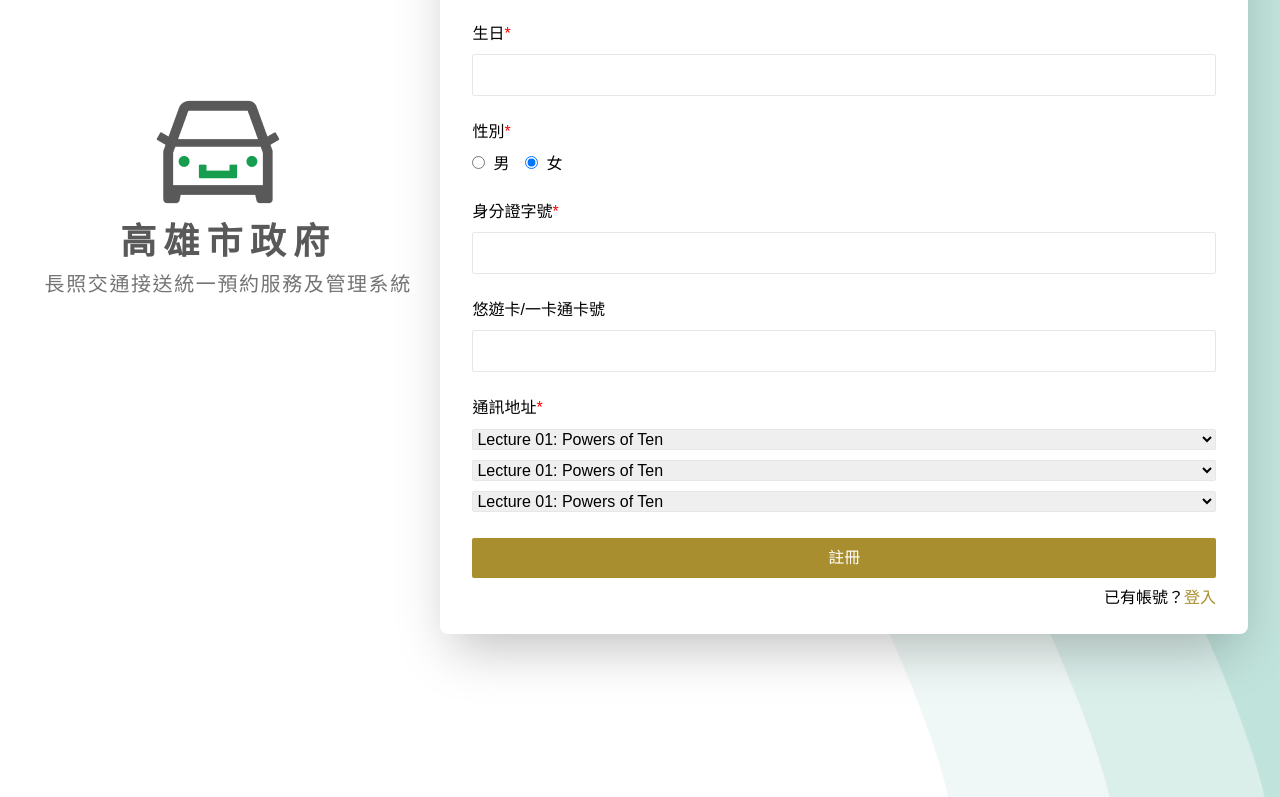
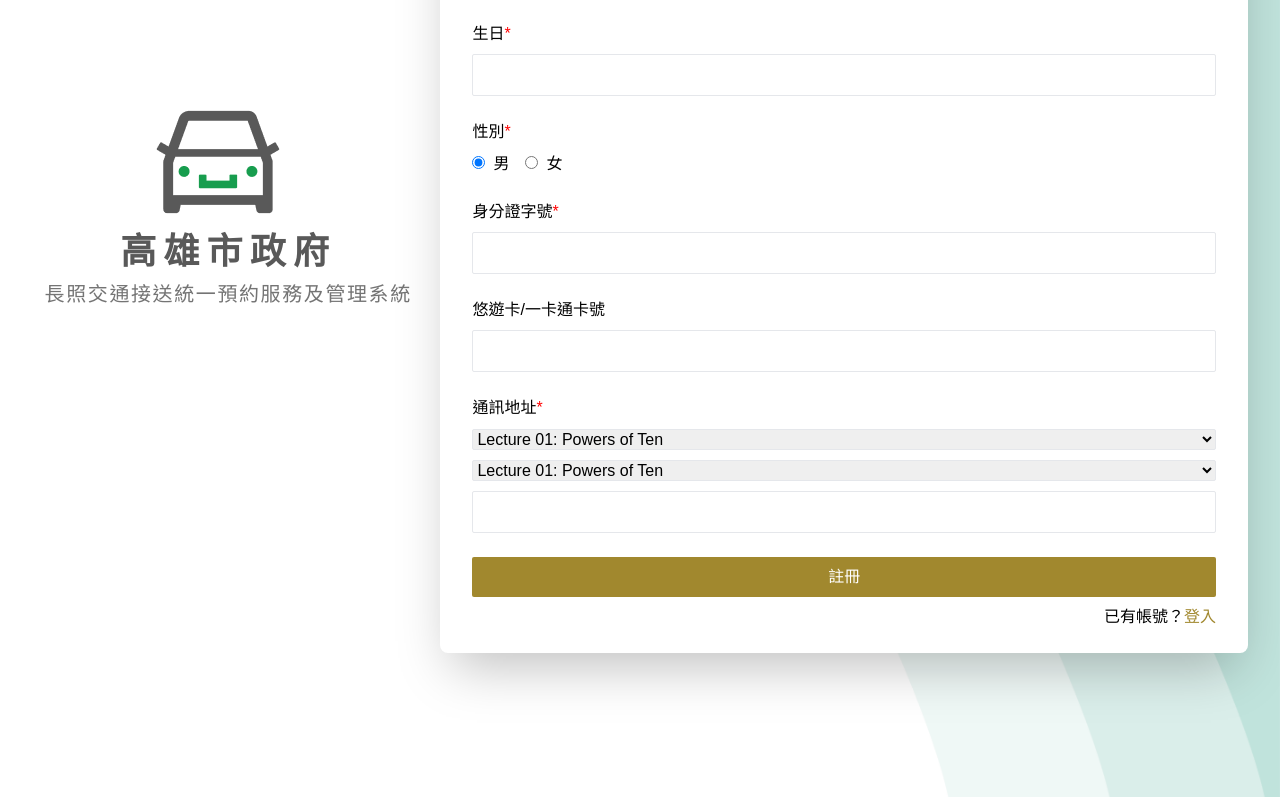
Before and after one commit to kayac-chang/vehicle-dispatch-system, a Next.js app: page /client/registration in a window 1280 px wide. Shown: the part 486-1283 px from the top of the page. Built offline with nearby package versions, Linux system fonts and the light colour scheme; what @tailwindcss/custom-forms, @whiterussianstudio/tailwind-easing would draw is missing.

Commit message:
refactor select

```diff
--- a/components/atoms/Form.tsx
+++ b/components/atoms/Form.tsx
@@ -9,14 +9,17 @@ import {
 } from "react";
 import { Path, UseFormRegister, FieldError } from "react-hook-form";
 
-type TextInputProps<T> = {
-  type: "text" | "password";
+type CommonProps<T> = {
   name: Path<T>;
   register: UseFormRegister<T>;
+  label?: string;
+  required?: string | boolean;
+};
+
+type TextInputProps<T> = CommonProps<T> & {
+  type: "text" | "password";
   icon?: ReactNode;
-  label?: string;
   error?: FieldError;
-  required?: string | boolean;
   describedby?: string;
   children?: ReactNode;
 };
@@ -53,6 +56,7 @@ function TextInput<T>({
 
   return (
     <div className="flex flex-col justify-center relative">
+      {label && (
         <Label
           active={hasValue || isFocus}
           name={name}
@@ -60,6 +64,7 @@ function TextInput<T>({
           label={label}
           required={required}
         />
+      )}
 
       <input
         id={name}
@@ -85,7 +90,7 @@ function TextInput<T>({
 }
 
 type LabelProps = {
-  label?: string;
+  label: string;
   name: string;
   active: boolean;
   icon?: ReactNode;
@@ -146,19 +151,12 @@ function Password<T>({ type, ...props }: TextInputProps<T>) {
   );
 }
 
-type RadioProps<T> = {
-  type: "radio";
-  name: Path<T>;
-  register: UseFormRegister<T>;
-  label?: string;
+type FieldSetProps = {
+  label: string;
   required?: string | boolean;
-  options: {
-    id: string;
-    value: string;
-    label: string;
-  }[];
+  children?: ReactNode;
 };
-function Radio<T>({ register, name, required, label, options }: RadioProps<T>) {
+function FieldSet({ label, required, children }: FieldSetProps) {
   return (
     <fieldset>
       <div className="flex mb-2">
@@ -171,6 +169,29 @@ function Radio<T>({ register, name, required, label, options }: RadioProps<T>) {
         )}
       </div>
 
+      {children}
+    </fieldset>
+  );
+}
+
+type RadioProps<T> = CommonProps<T> & {
+  type: "radio";
+  value?: string;
+  options: {
+    id: string;
+    value: string;
+    label: string;
+  }[];
+};
+function Radio<T>({
+  register,
+  name,
+  required,
+  label,
+  options,
+  value: current = options[0].value,
+}: RadioProps<T>) {
+  const el = (
     <div className="flex space-x-4">
       {options.map(({ id, value, label }) => (
         <div key={id} className="space-x-2">
@@ -179,17 +200,51 @@ function Radio<T>({ register, name, required, label, options }: RadioProps<T>) {
             id={id}
             value={value}
             {...register(name)}
-              checked
+            defaultChecked={value === current}
           />
           <label htmlFor={id}>{label}</label>
         </div>
       ))}
     </div>
-    </fieldset>
+  );
+
+  if (label) {
+    return (
+      <FieldSet label={label} required={required}>
+        {el}
+      </FieldSet>
     );
   }
 
-function Input<T>(props: TextInputProps<T> | RadioProps<T>) {
+  return el;
+}
+
+type SelectProps<T> = CommonProps<T> & {
+  type: "select";
+  options: {
+    id: string;
+    value: string;
+    label: string;
+  }[];
+};
+function Select<T>({ name, register, options }: SelectProps<T>) {
+  return (
+    <select
+      className="form-select border rounded-sm w-full"
+      {...register(name)}
+    >
+      {options.map(({ id, value, label }) => (
+        <option key={id} value={value}>
+          {label}
+        </option>
+      ))}
+    </select>
+  );
+}
+
+function Input<T>(props: TextInputProps<T> | RadioProps<T> | SelectProps<T>) {
+  if (props.type === "select") return <Select {...props} />;
+
   if (props.type === "radio") return <Radio {...props} />;
 
   if (props.type === "password" && props.icon) return <Password {...props} />;
@@ -199,6 +254,7 @@ function Input<T>(props: TextInputProps<T> | RadioProps<T>) {
 
 const Form = {
   Input,
+  FieldSet,
 };
 
 export default Form;
--- a/pages/client/login.tsx
+++ b/pages/client/login.tsx
@@ -4,7 +4,7 @@ import { useForm } from "react-hook-form";
 import Link from "next/link";
 import clsx from "clsx";
 
-interface LoginRequest {
+interface Request {
   username: string;
   password: string;
 }
@@ -14,9 +14,9 @@ export default function Login() {
     register,
     handleSubmit,
     formState: { errors },
-  } = useForm<LoginRequest>();
+  } = useForm<Request>();
 
-  function onSubmit(data: LoginRequest) {
+  function onSubmit(data: Request) {
     // @TODO submit logic
     console.log(data);
   }
--- a/pages/client/registration.tsx
+++ b/pages/client/registration.tsx
@@ -3,13 +3,16 @@ import Layout from "components/templates";
 import { useForm } from "react-hook-form";
 import Link from "next/link";
 
-interface LoginRequest {
+interface Request {
   name: string;
   phone: string;
   birthday: string;
   identity: string;
   easycard: string;
   gender: "man" | "woman";
+  city: string;
+  district: string;
+  street: string;
 }
 
 export default function Registration() {
@@ -17,9 +20,9 @@ export default function Registration() {
     register,
     handleSubmit,
     formState: { errors },
-  } = useForm<LoginRequest>();
+  } = useForm<Request>();
 
-  function onSubmit(data: LoginRequest) {
+  function onSubmit(data: Request) {
     // @TODO submit logic
     console.log(data);
   }
@@ -86,38 +89,37 @@ export default function Registration() {
           register={register}
         />
 
-        {/* Address */}
-        <fieldset>
-          <div className="flex mb-2">
-            <legend>通訊地址</legend>
-            <span className="text-red-light" aria-label="必填欄位">
-              *
-            </span>
+        <Form.FieldSet label="通訊地址" required>
+          <div className="space-y-2">
+            <Form.Input
+              type="select"
+              name="city"
+              register={register}
+              options={[
+                {
+                  id: "8.01.1",
+                  value: "8.01.1",
+                  label: "Lecture 01: Powers of Ten",
+                },
+              ]}
+            />
+
+            <Form.Input
+              type="select"
+              name="district"
+              register={register}
+              options={[
+                {
+                  id: "8.01.1",
+                  value: "8.01.1",
+                  label: "Lecture 01: Powers of Ten",
+                },
+              ]}
+            />
+
+            <Form.Input type="text" name="street" register={register} />
           </div>
-
-          <div className="space-y-2">
-            {/* City */}
-            <select className="form-select border rounded-sm w-full">
-              <option value="8.01.1">Lecture 01: Powers of Ten</option>
-              <option value="8.01.2">Lecture 02: 1D Kinematics</option>
-              <option value="8.01.3">Lecture 03: Vectors</option>
-            </select>
-
-            {/* District */}
-            <select className="form-select border rounded-sm w-full">
-              <option value="8.01.1">Lecture 01: Powers of Ten</option>
-              <option value="8.01.2">Lecture 02: 1D Kinematics</option>
-              <option value="8.01.3">Lecture 03: Vectors</option>
-            </select>
-
-            {/* Street */}
-            <select className="form-select border rounded-sm w-full">
-              <option value="8.01.1">Lecture 01: Powers of Ten</option>
-              <option value="8.01.2">Lecture 02: 1D Kinematics</option>
-              <option value="8.01.3">Lecture 03: Vectors</option>
-            </select>
-          </div>
-        </fieldset>
+        </Form.FieldSet>
 
         <div className="space-y-2">
           <Button.Flat type="submit">註冊</Button.Flat>
--- a/tailwind.config.js
+++ b/tailwind.config.js
@@ -16,7 +16,7 @@ module.exports = {
         gold: {
           light: "#FFE074",
           dark: "#C0A236",
-          darker: "#A98E2F",
+          darker: "#A1882E",
         },
         gray: {
           lighter: "#848484",
```
Lines whose indentation alone changed are shown as unchanged.
